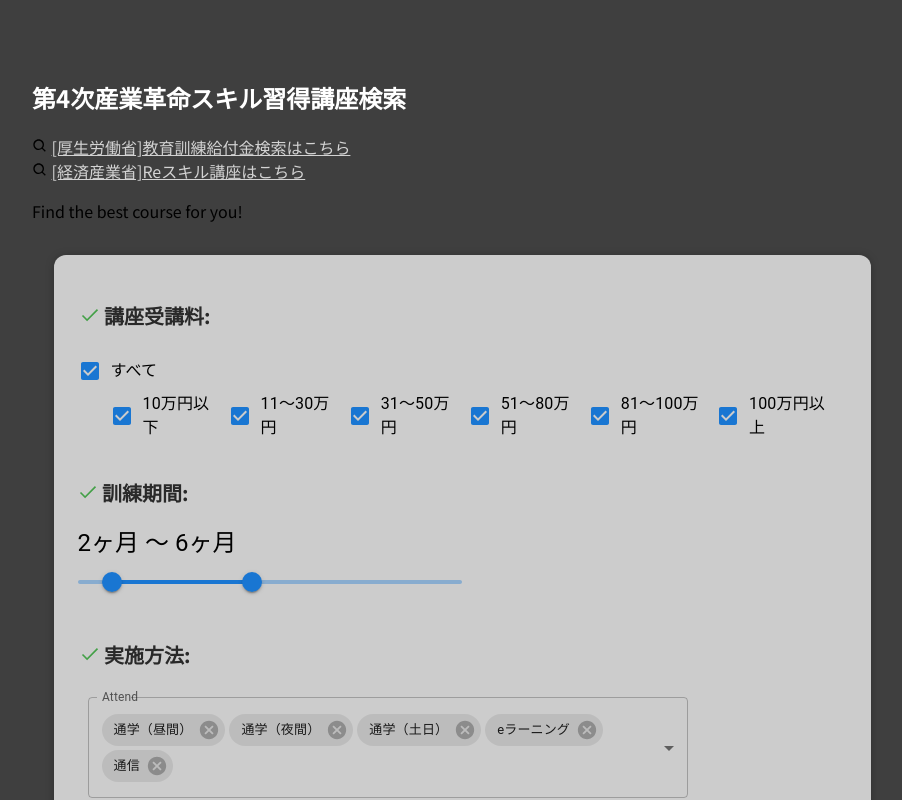
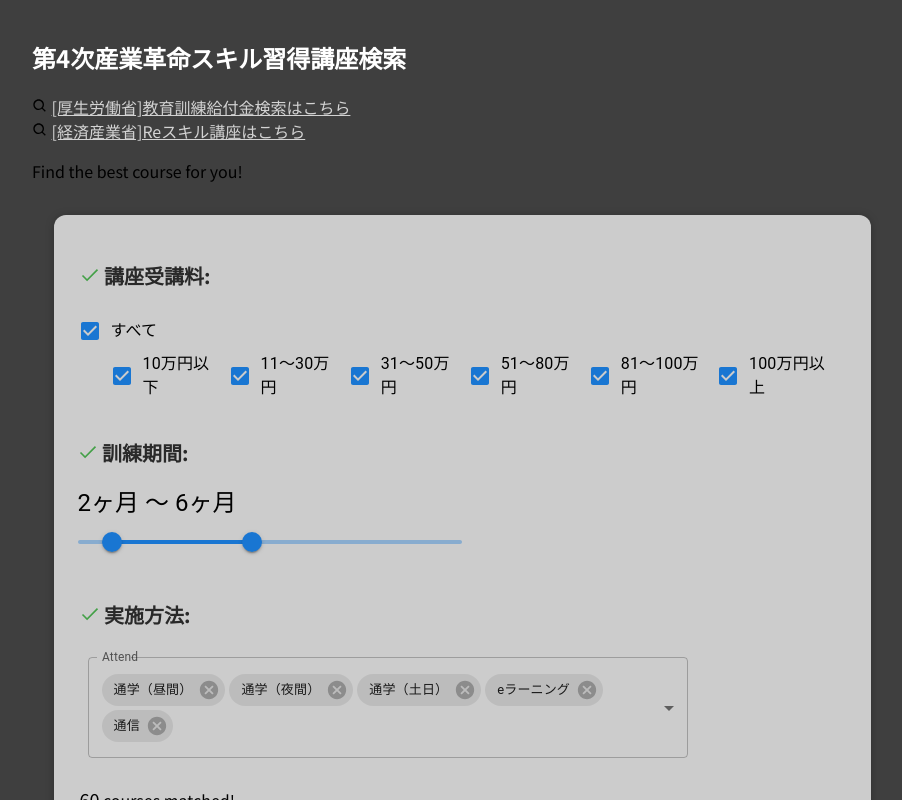
Before and after one commit to MaiMouri/kunren_search, a React (Create React App) app: page / in a window 1280 px wide. Shown: the top 800 px of the page, without its empty margins (178-1080 px from the left). Built offline with nearby package versions, Linux system fonts and the light colour scheme.

Commit message:
index.css paddin adjusted

```diff
--- a/src/index.css
+++ b/src/index.css
@@ -16,7 +16,7 @@ body {
 .main-container {
   max-width: 900px;
   margin: 0 auto;
-  padding: 60px 20px;
+  padding: 20px;
 }
 
 .main-container > a{
```
